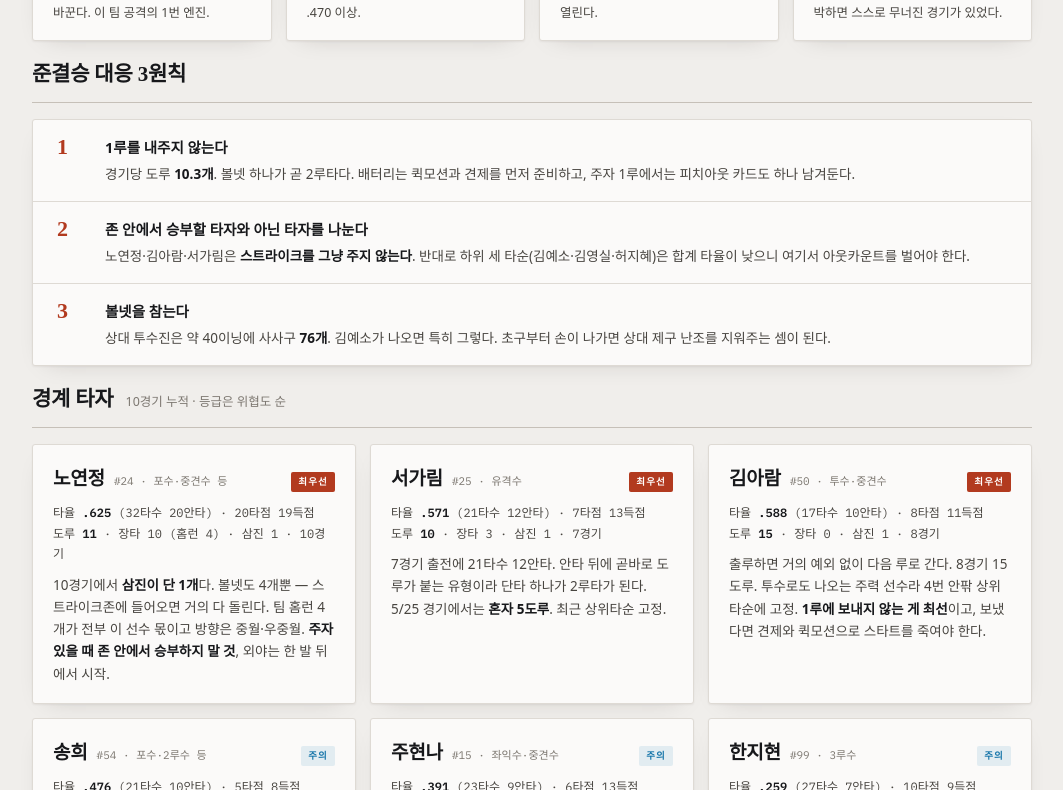
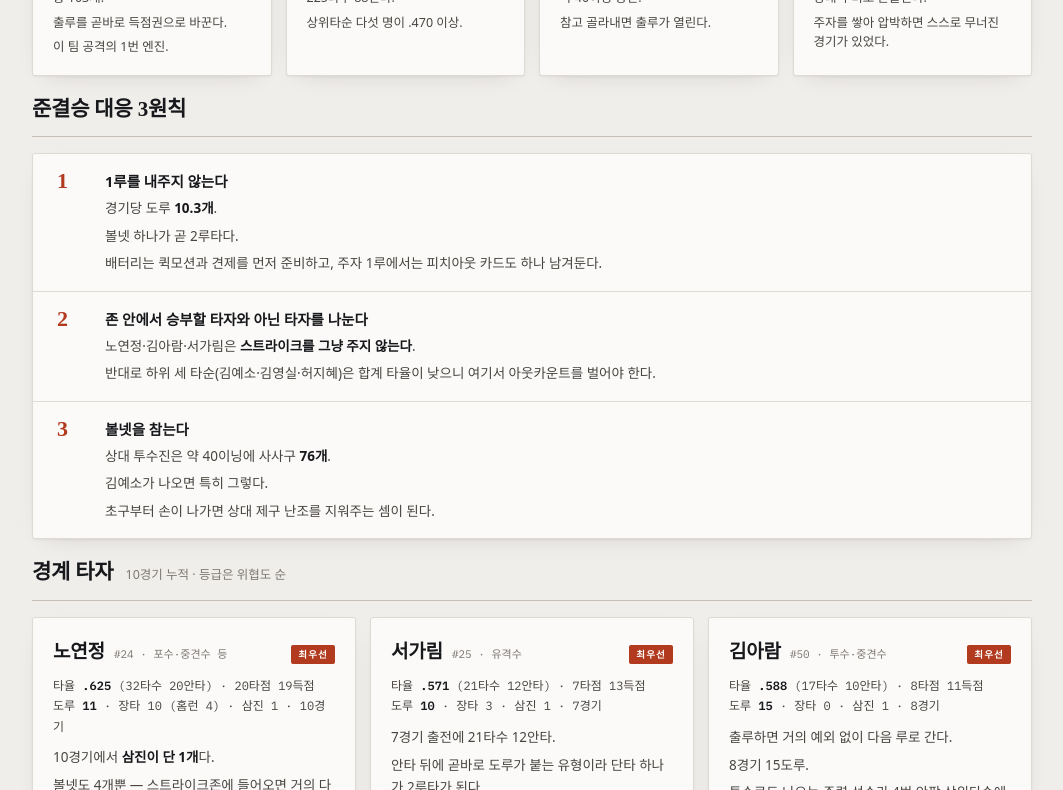
Before and after one commit to hhlyn0328-1/drago-pro, a plain HTML site: page index.html in a window 1280 px wide. Shown: the part 702-1492 px from the top of the page, without its empty margins (108-1171 px from the left). Drawn offline with Linux system fonts and the light colour scheme; a web font is replaced by a local one.

Commit message:
Add files via upload

```diff
--- a/index.html
+++ b/index.html
@@ -322,6 +322,8 @@ tr.win td.res{color:var(--a); font-weight:600}
 .note__v{font-size:13.5px; line-height:1.8; color:var(--ink-2)}
 .note__v b{color:var(--ink); font-weight:600}
 
+.ln{display:block}
+.ln + .ln{margin-top:.4em}
 .foot{border-top:1px solid var(--line); padding-top:16px; font-size:12px; color:var(--muted); line-height:1.8}
 
 #tip{
@@ -1170,6 +1172,45 @@ tr.win td.res{color:var(--a); font-weight:600}
     if (t === "폭투" || t === "타석변경" || t === "대주자" || t.indexOf("투수교체") === 0) return "etc";
     return "out";
   }
+  /* --- 문장 단위 줄바꿈 --- */
+  var PROSE_SEL = ".lede .sub, .threat__how, .plan__d, .hlcard__d, .kpi .d, .h2h__fact span, .note__v, .shead .hint";
+  function tagsBalanced(s){
+    var ok = true;
+    ["b", "strong", "em", "i", "span"].forEach(function(t){
+      var o = (s.match(new RegExp("<" + t + "[ >]", "g")) || []).length;
+      var c = (s.match(new RegExp("</" + t + ">", "g")) || []).length;
+      if (o !== c) ok = false;
+    });
+    return ok;
+  }
+  function splitLines(h){
+    var out = [], cur = "", depth = 0;
+    for (var i = 0; i < h.length; i++){
+      var c = h.charAt(i);
+      if (c === "<") depth++;
+      if (c === ">") depth--;
+      cur += c;
+      var end = (c === "." || c === "!" || c === "?");
+      var nextWs = (i + 1 >= h.length) || /\s/.test(h.charAt(i + 1));
+      if (depth <= 0 && end && nextWs && tagsBalanced(cur) && cur.trim().length > 6){
+        out.push(cur.trim()); cur = ""; i++;
+      }
+    }
+    if (cur.trim()) out.push(cur.trim());
+    return out;
+  }
+  function proseify(scope){
+    var nodes = (scope || document).querySelectorAll(PROSE_SEL);
+    for (var i = 0; i < nodes.length; i++){
+      var n = nodes[i];
+      if (n.getAttribute("data-prosed")) continue;
+      n.setAttribute("data-prosed", "1");
+      var lines = splitLines(n.innerHTML);
+      if (lines.length < 2) continue;
+      n.innerHTML = lines.map(function(s){ return '<span class="ln">' + s + "</span>"; }).join("");
+    }
+  }
+
   function el(tag, cls, txt){
     var e = document.createElement(tag);
     if (cls) e.className = cls;
@@ -1519,6 +1560,7 @@ tr.win td.res{color:var(--a); font-weight:600}
     f.innerHTML = g.tour + " · " + g.date + " " + g.venue +
       " 공식 기록지를 옮긴 것입니다." + (g.foot ? "<br>" + g.foot : "");
     host.appendChild(f);
+    proseify(host);
   }
 
   /* =======================================================================
@@ -1864,6 +1906,8 @@ tr.win td.res{color:var(--a); font-weight:600}
 
   renderH2H();
   renderScout();
+  proseify(document.getElementById("h2h"));
+  proseify(document.getElementById("scout"));
   buildTabs();
   summary();
   var start = 0;
```
